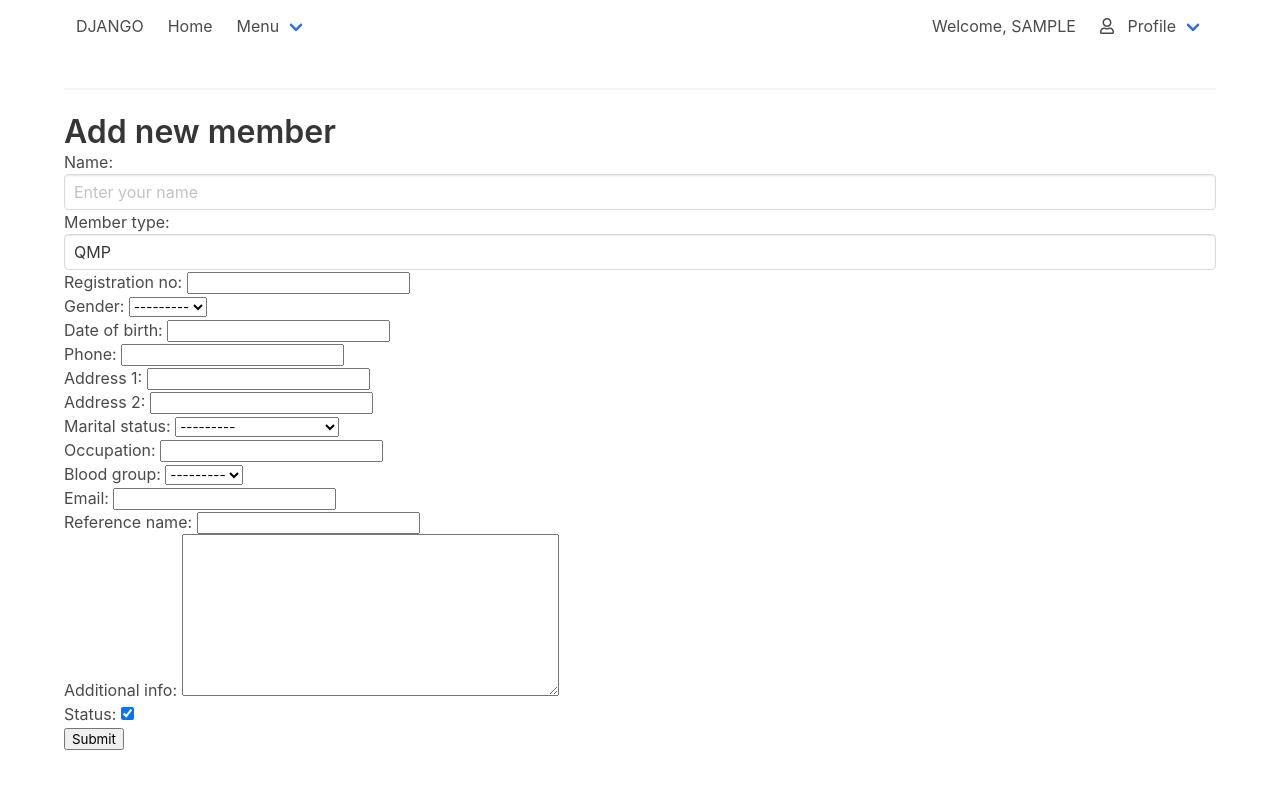
After one commit to imrancluster/qlcms, a Django app: page /dashboard/members/create/ in a window 1280 px wide. The commit adds this page. Run offline with Django 3.2, Linux system fonts and the light colour scheme; the visitor is signed in with stand-in values (Sample User, id 1); parts of the project's set-up code (start-up, migrations or seed data) failed here and were passed over; some libraries are stand-ins or nearby versions; some web fonts are replaced.

Commit message:
added add member feature with django forms, class based view

```diff
--- /dev/null
+++ b/people/forms.py
@@ -0,0 +1,24 @@
+from django import forms
+
+from people.models import Member
+from qlcms.fields import MEMBER_TYPE_CHOICES
+
+
+class MemberForm(forms.ModelForm):
+    name = forms.CharField(min_length=2,
+                           widget=forms.TextInput(attrs={'class': 'input', 'placeholder': 'Enter your name'}))
+    member_type = forms.CharField(widget=forms.Select(choices=MEMBER_TYPE_CHOICES, attrs={'class': 'input'}))
+
+    class Meta:
+        model = Member
+        fields = ('name', 'member_type', 'registration_no', 'gender', 'date_of_birth', 'phone',
+                  'address_1', 'address_2', 'marital_status', 'occupation', 'blood_group', 'email',
+                  'reference_name', 'additional_info', 'status')
+
+    def save(self, branch_id=None):
+        member = super(MemberForm, self).save(commit=False)
+        if branch_id:
+            member.branch_id = branch_id
+        member.save()
+
+        return member
--- a/people/models.py
+++ b/people/models.py
@@ -1,38 +1,8 @@
 from django.contrib.auth.models import User
 from django.db import models
-from django.utils.translation import ugettext_lazy as _
 
+from qlcms.fields import MEMBER_TYPE_CHOICES, GENDER_CHOICES, MARITAL_STATUS_CHOICES, BLOOD_GROUP_CHOICES
 
-GENDER_CHOICES = [
-    ('F', 'Female'),
-    ('M', 'Male'),
-    ('OTR', 'Others'),
-]
-
-MARITAL_STATUS_CHOICES = [
-    ('UNMARRIED', _('Single / Never Married')),
-    ('MARRIED', _('Married')),
-    ('DIVORCED', _('Divorced')),
-    ('SEPARATED', _('Separated')),
-    ('WIDOWED', _('Widowed')),
-]
-
-BLOOD_GROUP_CHOICES = [
-    ('O+', 'O+'),
-    ('O-', 'O-'),
-    ('A+', 'A+'),
-    ('A-', 'A-'),
-    ('B+', 'B+'),
-    ('B-', 'B-'),
-    ('AB+', 'AB+'),
-    ('AB-', 'AB-'),
-]
-
-MEMBER_TYPE_CHOICES = [
-    ('QMP', 'QMP'),
-    ('QG', 'QG'),
-    ('QA', 'QA'),
-]
 
 class Member(models.Model):
     name = models.CharField(max_length=150)
--- a/people/views.py
+++ b/people/views.py
@@ -3,8 +3,10 @@ from django.contrib.auth.models import User
 from django.core.paginator import Paginator, PageNotAnInteger, EmptyPage
 from django.http import HttpRequest, HttpResponse
 from django.shortcuts import render
-from django.views.generic import TemplateView
+from django.views.generic import TemplateView, CreateView
+from django.urls import reverse
 
+from people.forms import MemberForm
 from people.models import Member, UserProfile
 
 
@@ -18,7 +20,7 @@ class Members(UserPassesTestMixin, TemplateView):
 
         page = self.request.GET.get('page', 1)
 
-        paginator = Paginator(member_list, 1)
+        paginator = Paginator(member_list, 10)
         try:
             members = paginator.page(page)
         except PageNotAnInteger:
@@ -29,8 +31,24 @@ class Members(UserPassesTestMixin, TemplateView):
         context = super().get_context_data(**kwargs)
 
         context['members'] = members
-        #context['user'] = User.objects.filter(pk=self.request.user)
         return context
 
     def test_func(self):
         return self.request.user.has_perm('people.view_member')
+
+
+class MemberCreateViews(UserPassesTestMixin, CreateView):
+    model = Member
+    template_name = 'member/create.html'
+    form_class = MemberForm
+
+    def test_func(self):
+        return self.request.user.has_perm('people.add_member')
+
+    def form_valid(self, form):
+        branch_id = UserProfile.objects.filter(user=self.request.user)[0].branch.id
+        form.save(branch_id)
+        return super(MemberCreateViews, self).form_valid(form)
+
+    def get_success_url(self, *args, **kwargs):
+        return reverse("members")
--- a/qlcms/fields.py
+++ b/qlcms/fields.py
@@ -1,4 +1,37 @@
+from django.utils.translation import ugettext_lazy as _
+
 BOOLEAN_SELECT_CHOICES = (
     (True, 'Yes'),
     (False, 'No'),
 )
+
+GENDER_CHOICES = [
+    ('F', 'Female'),
+    ('M', 'Male'),
+    ('OTR', 'Others'),
+]
+
+MARITAL_STATUS_CHOICES = [
+    ('UNMARRIED', _('Single / Never Married')),
+    ('MARRIED', _('Married')),
+    ('DIVORCED', _('Divorced')),
+    ('SEPARATED', _('Separated')),
+    ('WIDOWED', _('Widowed')),
+]
+
+BLOOD_GROUP_CHOICES = [
+    ('O+', 'O+'),
+    ('O-', 'O-'),
+    ('A+', 'A+'),
+    ('A-', 'A-'),
+    ('B+', 'B+'),
+    ('B-', 'B-'),
+    ('AB+', 'AB+'),
+    ('AB-', 'AB-'),
+]
+
+MEMBER_TYPE_CHOICES = [
+    ('QMP', 'QMP'),
+    ('QG', 'QG'),
+    ('QA', 'QA'),
+]
--- a/qlcms/urls.py
+++ b/qlcms/urls.py
@@ -35,4 +35,5 @@ urlpatterns = [
 
     # Members
     path('dashboard/members/', Members.as_view(), name='members'),
+    path('dashboard/members/create/', MemberCreateViews.as_view(), name='create_member'),
 ]
--- a/templates/layout/base.html
+++ b/templates/layout/base.html
@@ -5,6 +5,7 @@
     <meta charset="utf-8">
     <meta name="viewport" content="width=device-width, initial-scale=1">
     <title>QLCMS</title>
+    <link rel="icon" href="{% static 'images/icons/bulma-favicon.png' %}" type="image/x-icon">
     <link rel="stylesheet" href="https://cdnjs.cloudflare.com/ajax/libs/bulma/0.7.4/css/bulma.min.css">
     <link rel="stylesheet" href="{% static 'css/app.css' %}">
     <script defer src="https://use.fontawesome.com/releases/v5.3.1/js/all.js"></script>
--- a/templates/layout/partial/navigation.html
+++ b/templates/layout/partial/navigation.html
@@ -1,10 +1,10 @@
-<div class="section member-section">
+<div class="member-section">
         <div class="container">
             <div class="columns">
                 <div class="column">
                     <nav class="navbar" role="navigation" aria-label="main navigation">
                       <div class="navbar-brand">
-                        <a class="navbar-item" href="/dashboard/">
+                        <a class="navbar-item" href="{% url 'dashboard' %}">
                           DJANGO
                         </a>
 
@@ -17,7 +17,7 @@
 
                       <div id="navbarBasicExample" class="navbar-menu">
                         <div class="navbar-start">
-                          <a class="navbar-item" href="/dashboard/">
+                          <a class="navbar-item" href="{% url 'dashboard' %}">
                             Home
                           </a>
 
@@ -27,7 +27,7 @@
                             </a>
 
                             <div class="navbar-dropdown">
-                              <a href="/dashboard/members/" class="navbar-item">
+                              <a href="{% url 'members' %}" class="navbar-item">
                                 Member
                               </a>
                               <a class="navbar-item">
@@ -63,7 +63,7 @@
                                   <a class="navbar-item">Profile Item2</a>
                                   <hr class="navbar-divider">
                                   <div class="navbar-item">
-                                    <a class="navbar-item">Profile Item3</a>
+                                    <a class="navbar-item"><small>Version: 0.01</small></a>
                                   </div>
                                 </div>
 
--- /dev/null
+++ b/templates/member/create.html
@@ -0,0 +1,26 @@
+{% extends 'layout/base.html' %}
+{% block header %}
+    {% include 'layout/partial/navigation.html' %}
+{% endblock %}
+{% block body %}
+    <div class="member-section">
+        <div class="container">
+            <div class="columns">
+                <div class="column">
+                    <div class="header">
+                        <h2 class="title">Add new member</h2>
+                    </div>
+
+                    <form method="POST">
+
+                        {% csrf_token %}
+                        {{ form.as_p }}
+                        <input type="submit">
+
+                    </form>
+                </div>
+            </div>
+        </div>
+    </div>
+
+{% endblock %}
```
Also changed, not shown: templates/member/all.html (+4 -4 lines), people/static/images/icons/bulma-favicon.png (added).
